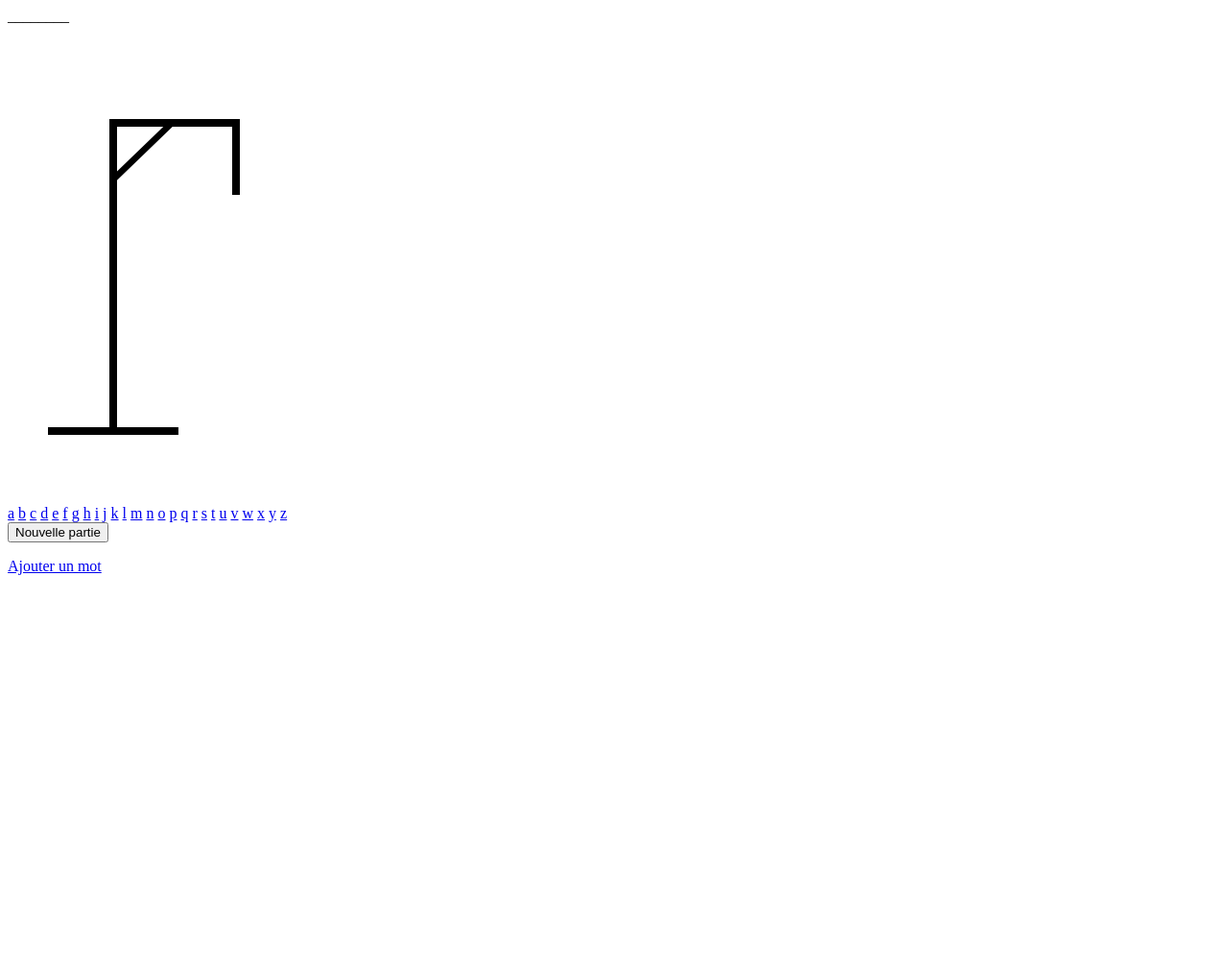
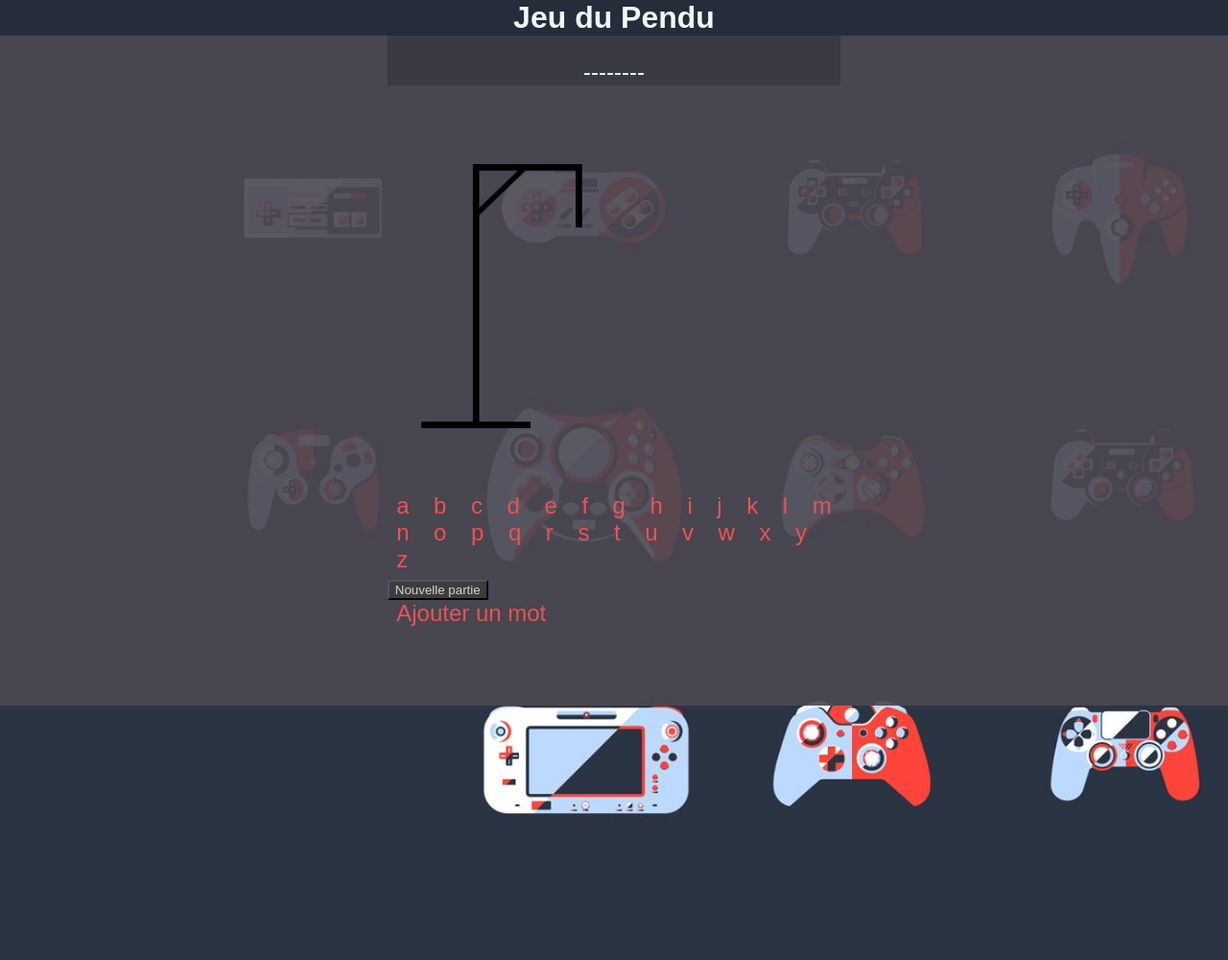
Before and after one commit to alex-lovati/pendu, a PHP site: page / in a window 1280 px wide. Shown: the whole page at 96% size. Before the commit the page ends 599 px from the top, so only its background shows below. Run offline with PHP 8.4, Linux system fonts and the light colour scheme.

Commit message:
css fait

```diff
--- a/CSS/style.css
+++ b/CSS/style.css
@@ -0,0 +1,47 @@
+body {
+    /* background-color: rgb(119, 119, 119); */
+    background-image: url('../MEDIA/fond1.jpg');
+    margin: 0;
+    width: 100%;
+    height: 1000px;
+    min-height: 200px;
+    background-size: cover;
+    background-repeat: no-repeat;
+    font-family: Arial, Helvetica, sans-serif;
+}
+
+header h1 {
+    display: flex;
+    justify-content: center;
+    background-color: rgba(0, 0, 0, 0.13);
+    color: aliceblue;
+    margin: 0;
+}
+
+main {
+    display: flex;
+    justify-content: center;
+    background-color: rgba(75, 72, 82, 0.911);
+    font-size: 150%;
+}
+main img {
+    height: 60%;
+}
+
+#error_msg{
+    display: flex;
+    justify-content: center;
+    background-color: rgba(54, 55, 63, 0.801);
+    color: aliceblue;
+    padding-top: 5%;
+}
+
+main section a {
+    padding: 2%;
+    color: rgb(235, 83, 83);
+    text-decoration: none;
+}
+main article form input {
+    background-color: rgb(61, 61, 61);
+    color: rgb(211, 211, 211);
+}
--- a/index.php
+++ b/index.php
@@ -13,7 +13,7 @@ if (isset($_POST["reset"])) {
 $lettres = "abcdefghijklmnopqrstuvwxyz";
 $_SESSION['motActuel'] = "";
 $_SESSION['motAffiché'] = ""; // Affiche les lettres que l'utilisateur aura choisi et qui sont dans le mot à trouver
-$_SESSION['tiret'] = "_";
+$_SESSION['tiret'] = "-";
 $_SESSION['lettreBonne'] = "";
 $i = 0;
 if (!isset($_SESSION['error'])) {
@@ -67,27 +67,29 @@ if (isset($_GET['a']) && strlen($_GET['a']) == 1 && strpos($lettres, $_GET['a'])
                     $found = true; // Si le mot est trouvé
 
                     if ($_SESSION['motAffiché'] != $_SESSION['mot'])
-                        $msg = "$char est dans le mot";
+                        $msg = "'$char' est dans le mot";
 
                     else {
-                        $msg = "C'est gagné !";
+                        $msg = "Vous avez gagné !";
                     }
                 }
             }
         }
     }
 
-
     //Si on tombe sur une mauvaise lettre
     if (!$found && isset($_SESSION["error"])) {
 
         ++$_SESSION["error"];
 
-        $msg = "$char n'est pas dans le mot";
+        $msg = "'$char' n'est pas dans le mot";
     }
+    // if(!$found && isset($_SESSION["error"]) > 5) {
+    //                 $msg = "C'est perdu :(";
+    //             }
 }
 
-echo $_SESSION['motAffiché']; // Affiche les lettres trouvées ou des tirets à la place
+
 
 ?>
 
@@ -102,22 +104,24 @@ echo $_SESSION['motAffiché']; // Affiche les lettres trouvées ou des tirets à
 
 <body>
     <header>
-
+        <h1>Jeu du Pendu</h1>
     </header>
 
     <main>
 
         <section>
+
             <?php
-
-            // var_dump($_SESSION['mot']);
-
             if (isset($msg)) {
                 echo $msg;
             }
-            // echo $_SESSION['error'];
+            ?> <div id="error_msg">
+                <?php
+                echo $_SESSION['motAffiché']; // Affiche les lettres trouvées ou des tirets à la place
+                ?>
 
-            ?>
+
+            </div>
             <img src="MEDIA/pendu<?= $_SESSION['error'] ?>.png">
 
             <section>
@@ -132,8 +136,6 @@ echo $_SESSION['motAffiché']; // Affiche les lettres trouvées ou des tirets à
                             echo "<a href='index.php?a=$lettres[$i]'>$lettres[$i]</a> ";
                         }
                     }
-                } else {
-                    echo 'Vous avez perdu :(';
                 }
                 ?>
             </section>
@@ -145,9 +147,6 @@ echo $_SESSION['motAffiché']; // Affiche les lettres trouvées ou des tirets à
             </article>
         </section>
     </main>
-    <footer>
-
-    </footer>
 </body>
 
 </html>
```
Also changed, not shown: MEDIA/fond1.jpg (added).
